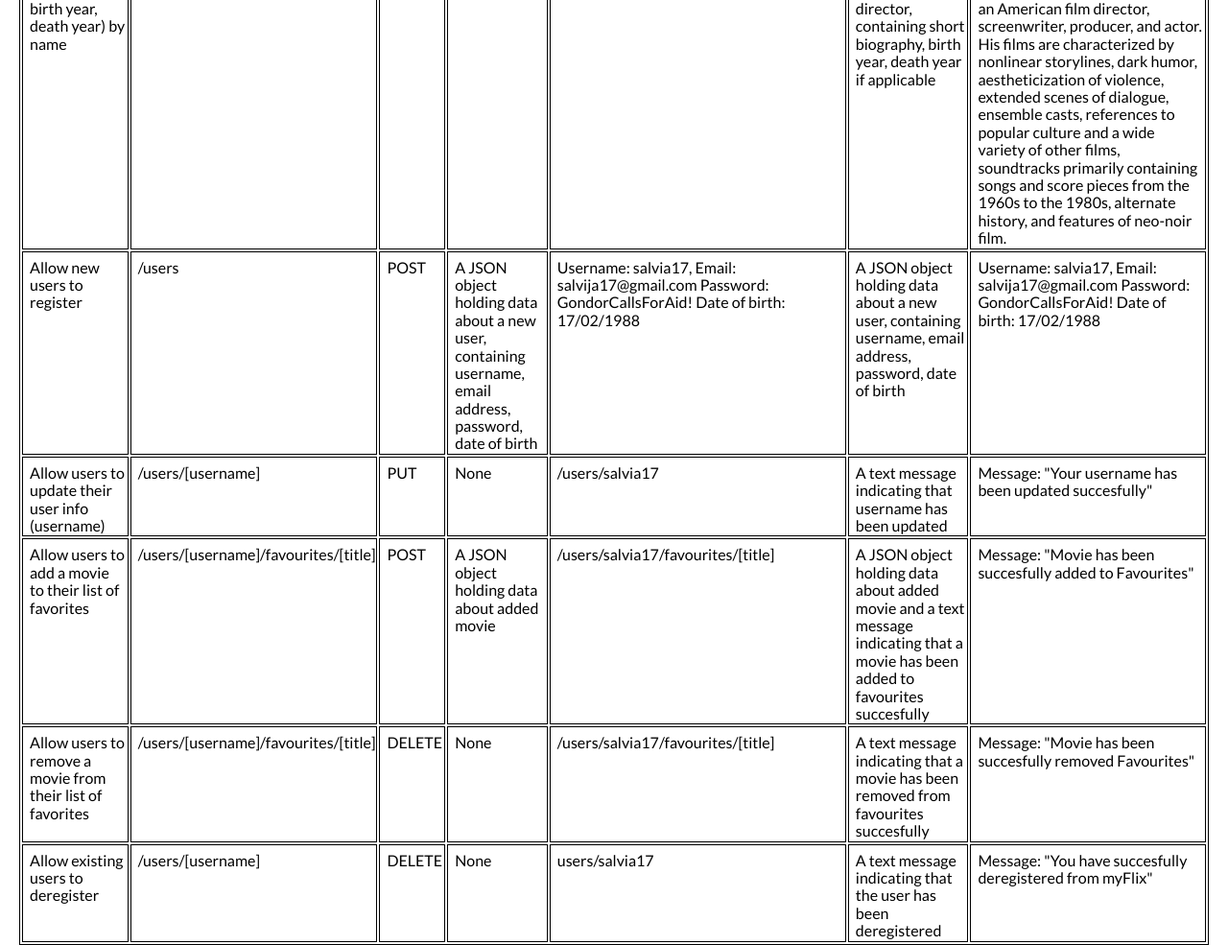
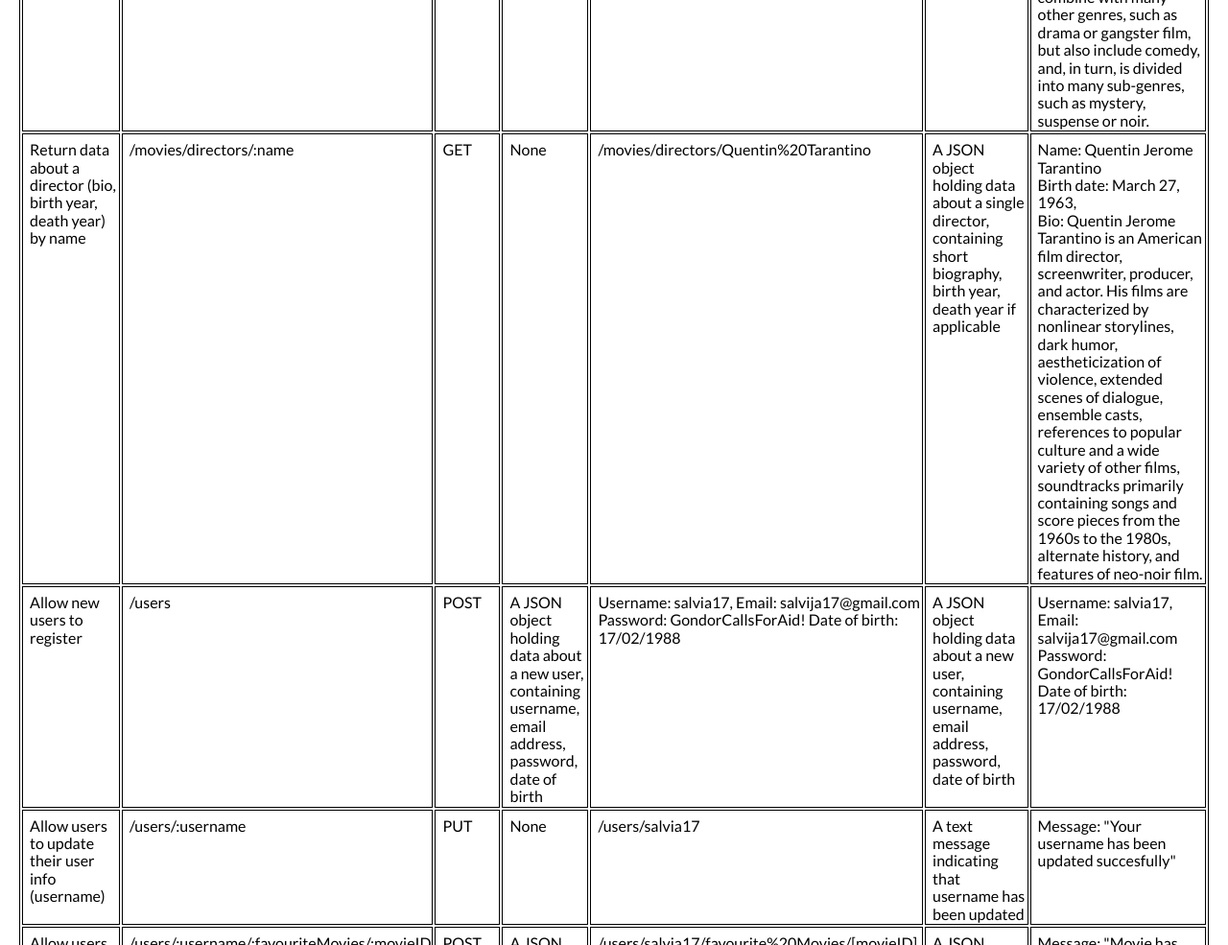
Before and after one commit to Salvia17/movie_api, a website: page public/documentation.html in a window 1280 px wide. Shown: the part 900-1885 px from the top of the page at 96% size. Drawn offline with nearby package versions, Linux system fonts and the light colour scheme.

Commit message:
Checking end points

```diff
--- a/public/documentation.html
+++ b/public/documentation.html
@@ -65,7 +65,7 @@
         </tr>
         <tr>
           <td>Return data about a genre (description) by name/title (e.g., “Thriller”)</td>
-          <td>/movies/genres/[genre]</td>
+          <td>/movies/genres/:name</td>
           <td>GET</td>
           <td>None</td>
           <td>/movies/genres/crime</td>
@@ -81,7 +81,7 @@
         </tr>
         <tr>
           <td>Return data about a director (bio, birth year, death year) by name</td>
-          <td>/movies/directors/[name]</td>
+          <td>/movies/directors/:name</td>
           <td>GET</td>
           <td>None</td>
           <td>/movies/directors/Quentin%20Tarantino</td>
@@ -111,7 +111,7 @@
         </tr>
         <tr>
           <td>Allow users to update their user info (username)</td>
-          <td>/users/[username]</td>
+          <td>/users/:username</td>
           <td>PUT</td>
           <td>None</td>
           <td>/users/salvia17</td>
@@ -120,26 +120,26 @@
         </tr>
         <tr>
           <td>Allow users to add a movie to their list of favorites</td>
-          <td>/users/[username]/favourites/[title]</td>
+          <td>/users/:username/:favouriteMovies/:movieID</td>
           <td>POST</td>
           <td>A JSON object holding data about added movie</td>
-          <td>/users/salvia17/favourites/[title]</td>
+          <td>/users/salvia17/favourite%20Movies/[movieID]</td>
           <td>A JSON object holding data about added movie and a
             text message indicating that a movie has been added to favourites succesfully</td>
           <td>Message: "Movie has been succesfully added to Favourites"</td>
         </tr>
         <tr>
           <td>Allow users to remove a movie from their list of favorites</td>
-          <td>/users/[username]/favourites/[title]</td>
+          <td>/users/:username/:favouriteMovies/:movieID</td>
           <td>DELETE</td>
           <td>None</td>
-          <td>/users/salvia17/favourites/[title]</td>
+          <td>/users/salvia17/favourite%20Movies/[movieID]</td>
           <td>A text message indicating that a movie has been removed from favourites succesfully</td>
           <td>Message: "Movie has been succesfully removed Favourites"</td>
         </tr>
         <tr>
           <td>Allow existing users to deregister</td>
-          <td>/users/[username]</td>
+          <td>/users/:username</td>
           <td>DELETE</td>
           <td>None</td>
           <td>users/salvia17</td>
```
